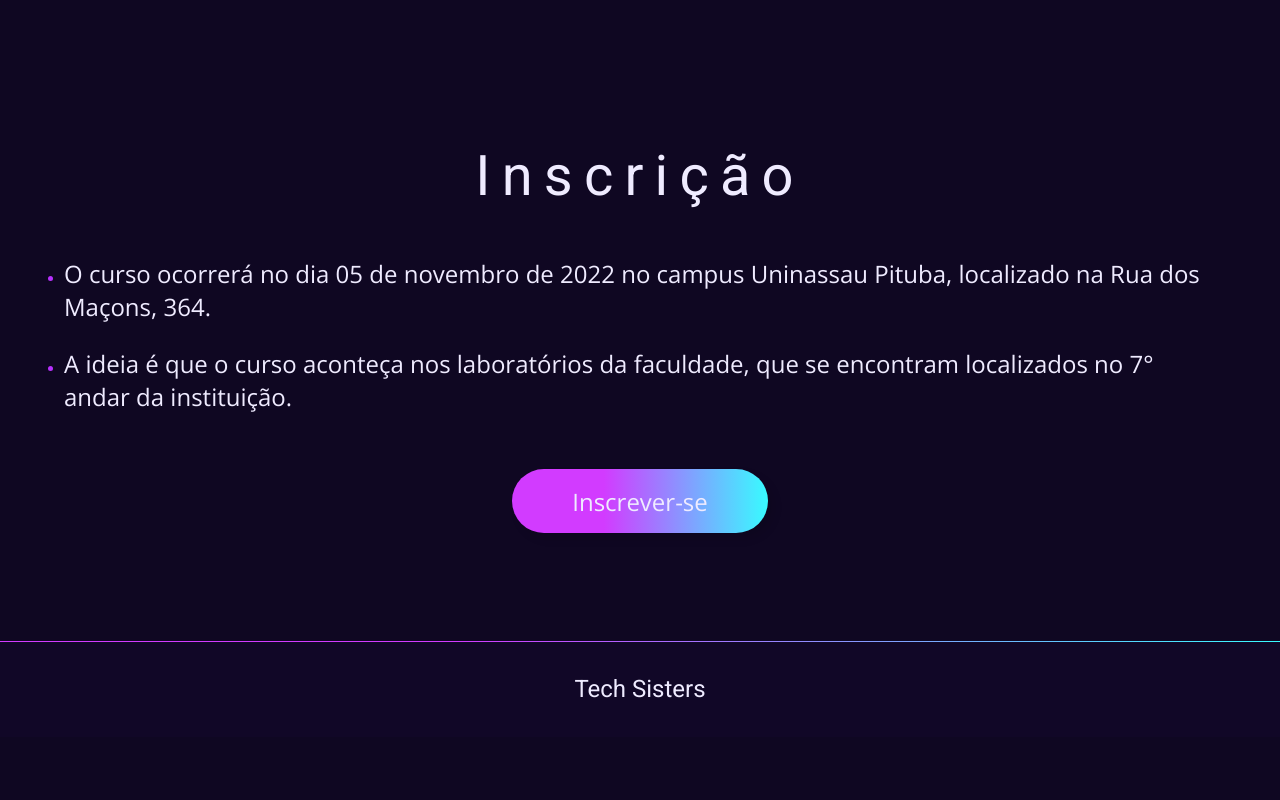
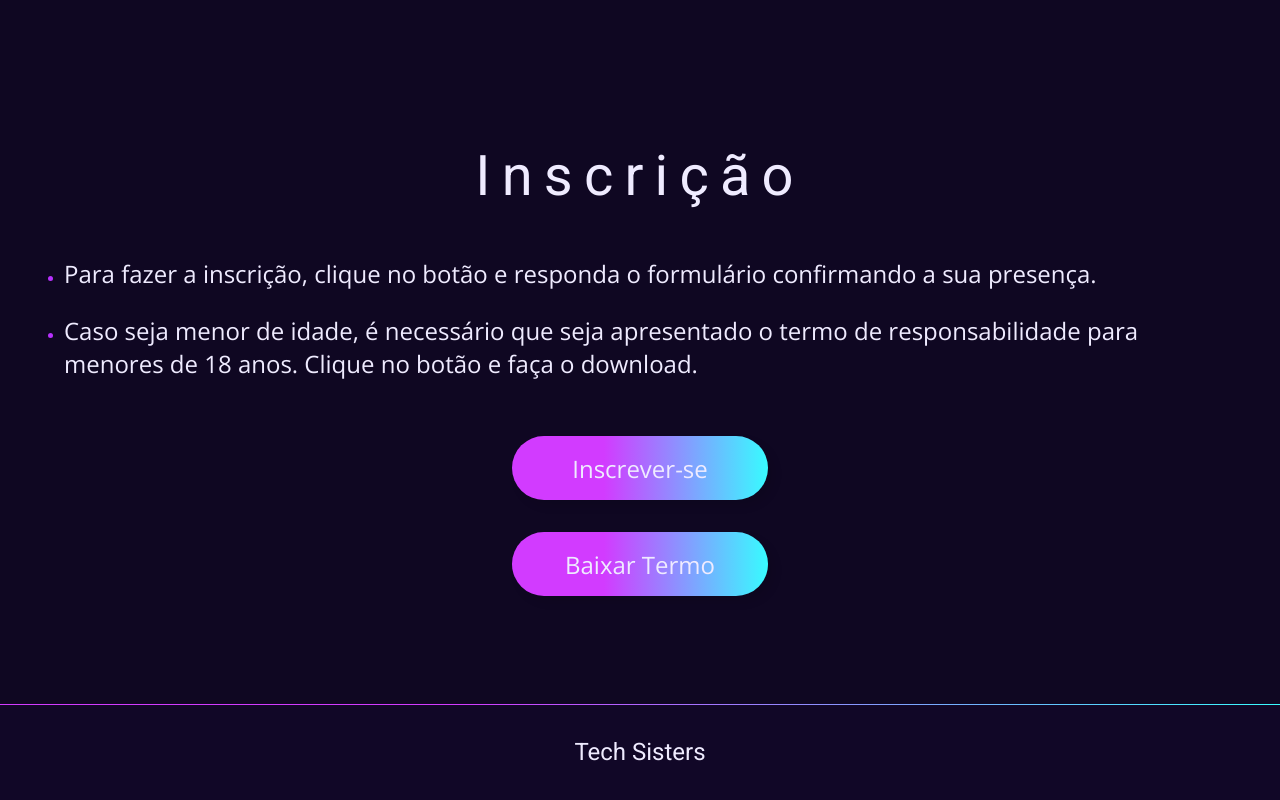
Before and after one commit to DevVictor19/Amadok, a React (Vite) app: page / in a window 1280 px wide. Shown: the part 1969-2769 px from the top of the page. Before the commit the page ends 2706 px from the top, so only its background shows below. Built offline with nearby package versions, Linux system fonts and the light colour scheme.

Commit message:
feat(subscription): adicionar link de inscrição e download do termo

```diff
--- a/src/components/subscription/index.tsx
+++ b/src/components/subscription/index.tsx
@@ -10,18 +10,39 @@ export function Subscription() {
       <ul>
         <li>
           <p>
-            O curso ocorrerá no dia 05 de novembro de 2022 no campus Uninassau
-            Pituba, localizado na Rua dos Maçons, 364.
+            Para fazer a inscrição, clique no botão e responda o formulário
+            confirmando a sua presença.
           </p>
         </li>
         <li>
           <p>
-            A ideia é que o curso aconteça nos laboratórios da faculdade, que se
-            encontram localizados no 7° andar da instituição.
+            Caso seja menor de idade, é necessário que seja apresentado o termo
+            de responsabilidade para menores de 18 anos. Clique no botão e faça
+            o download.
           </p>
         </li>
       </ul>
-      <Button>Inscrever-se</Button>
+      <S.Actions>
+        <Button
+          onClick={() => {
+            window.open(
+              "https://docs.google.com/forms/d/e/1FAIpQLSedIbFAGn0IQdfddec6AZJ1HyEjbH19BSm170n5ngAATZmR0w/viewform"
+            );
+          }}
+        >
+          Inscrever-se
+        </Button>
+        <Button
+          className="outlined"
+          onClick={() => {
+            window.open(
+              "termo-de-responsabilidade-para-menores-de-18-anos.pdf"
+            );
+          }}
+        >
+          Baixar Termo
+        </Button>
+      </S.Actions>
     </S.Container>
   );
 }
--- a/src/components/subscription/styles.ts
+++ b/src/components/subscription/styles.ts
@@ -76,3 +76,13 @@ export const Container = styled.section`
     }
   }
 `;
+
+export const Actions = styled.div`
+  width: 100%;
+
+  display: flex;
+  flex-direction: column;
+  justify-content: center;
+  align-items: center;
+  gap: 32px;
+`;
```
Also changed, not shown: 1 other file (tests, documents, lock files or other folders).
